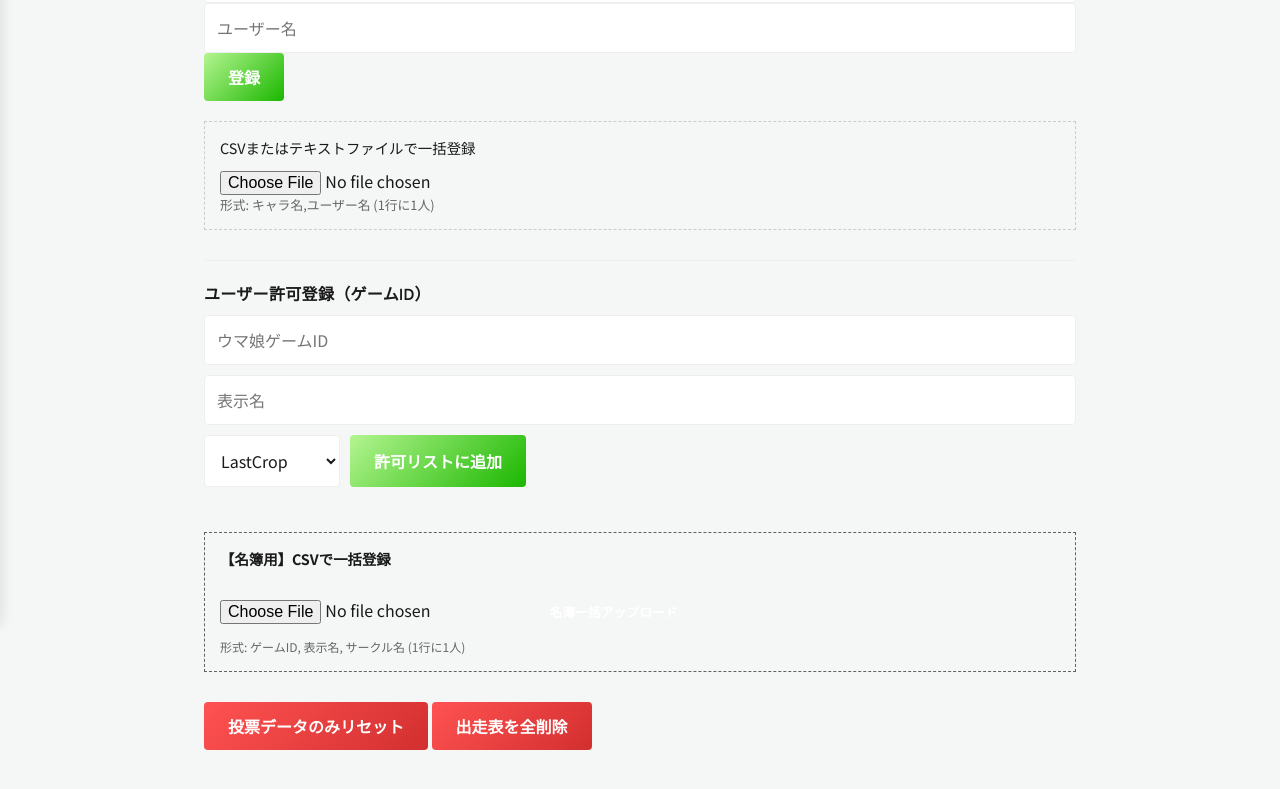
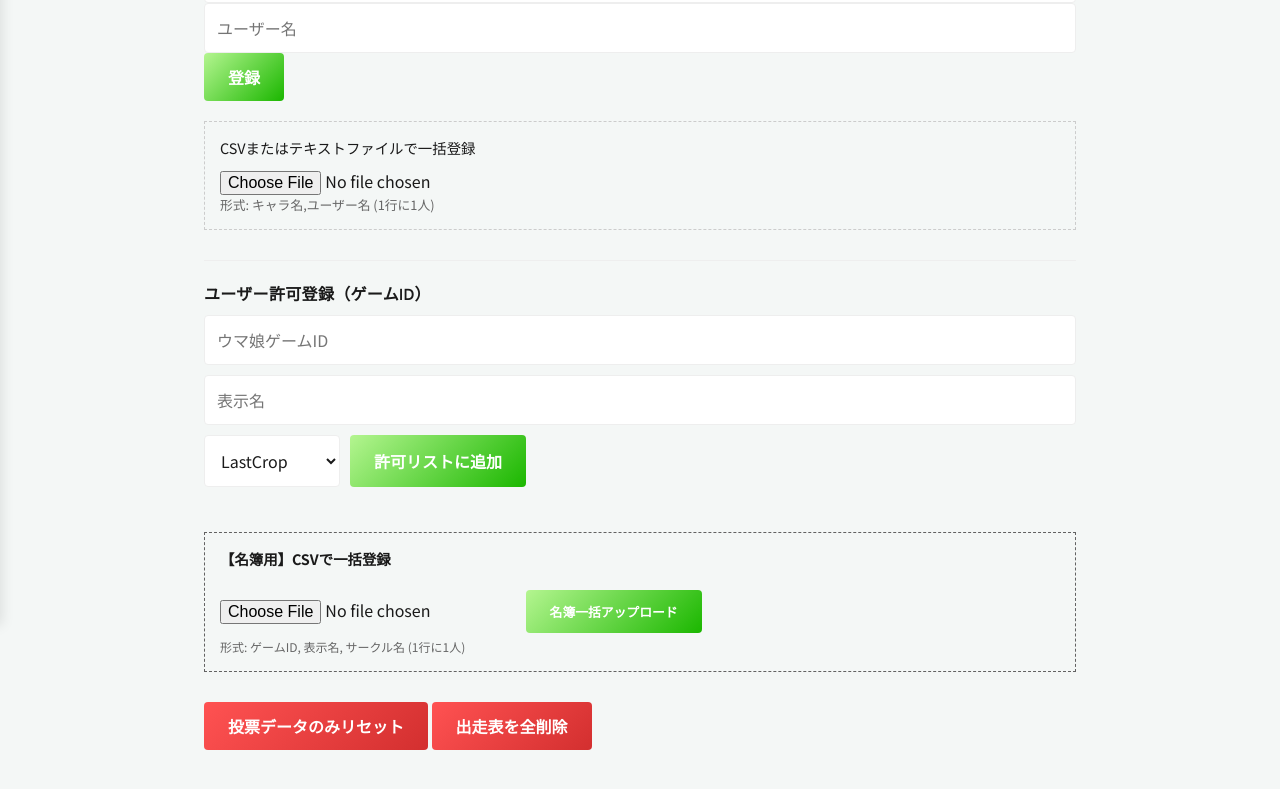
Before and after one commit to rinholyknight-max/umasaba-odds, a plain HTML site: page admin.html in a window 1280 px wide. Shown: the part 175-964 px from the top of the page. Drawn offline with nearby package versions, Linux system fonts and the light colour scheme; no server answers; sample sign-in values are in the browser's storage.

Commit message:
ボタンの色

```diff
--- a/admin.html
+++ b/admin.html
@@ -93,7 +93,7 @@
         <div class="p-admin__upload" style="margin: 20px 0; padding: 15px; border: 1px dashed #626262; background: var(--color-bg-sub)">
           <p style="font-size: 0.9rem; margin-bottom: 10px; font-weight: bold">【名簿用】CSVで一括登録</p>
           <input type="file" id="js-allow-csv-file" accept=".csv" />
-          <button id="js-allow-csv-btn" class="c-button" style="margin-top: 10px; font-size: 0.8rem">名簿一括アップロード</button>
+          <button id="js-allow-csv-btn" class="c-button--primary c-button" style="margin-top: 10px; font-size: 0.8rem">名簿一括アップロード</button>
           <p style="font-size: 0.75rem; color: #666; margin-top: 5px">形式: ゲームID, 表示名, サークル名 (1行に1人)</p>
         </div>
       </section>
```
